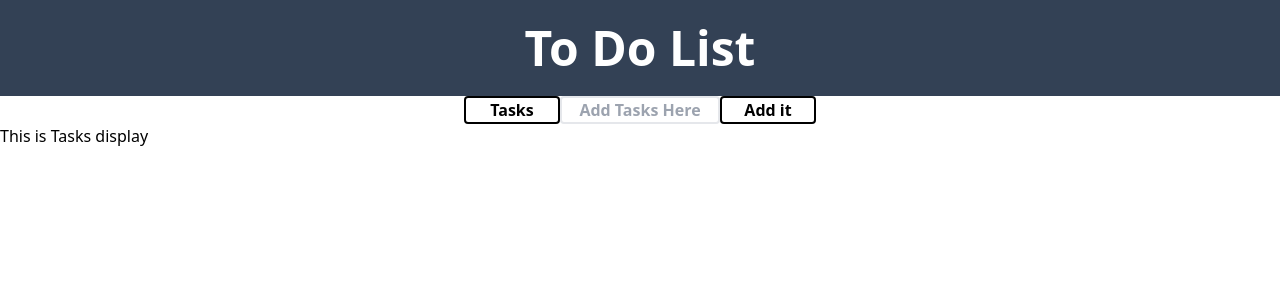
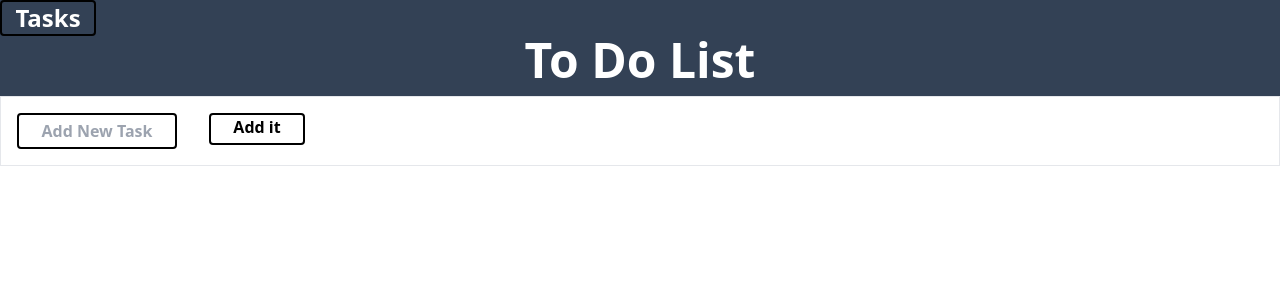
Before and after one commit to ajayhrishi/PracticeProject-ToDoList-With_react-Without_using_context, a React (Create React App) app: page / in a window 1280 px wide. Shown: the top 300 px of the page. Built offline with nearby package versions, Linux system fonts and the light colour scheme.

Commit message:
To do List without context and jason server

```diff
--- a/package.json
+++ b/package.json
@@ -8,6 +8,7 @@
     "@testing-library/user-event": "^13.5.0",
     "react": "^18.2.0",
     "react-dom": "^18.2.0",
+    "react-icons": "^4.9.0",
     "react-scripts": "5.0.1",
     "web-vitals": "^2.1.4"
   },
--- a/src/App.js
+++ b/src/App.js
@@ -4,18 +4,109 @@ import BodyDisplay from "./Pages/BodyDisplay";
 import { useState } from "react";
 
 function App(){
+    const [body,setBody]= useState("Tasks");
+    const [tasks,setTasks] = useState([]);
+    const [completed,setCompleted] = useState([]);
 
 
-    const [body,updateBody]= useState("Tasks");
 
     const ChangeBody = (element)=>{
-        updateBody(element);
+        setBody(element);
+    }
+    /*----------------Task Operations ------------------------*/
+    const AddPendingTask = (element) =>{
+        setTasks(element);
+    }
+    const deletePendingTask = (key) =>{
+        const newTasks = tasks.filter((task)=>{
+            if(key!==task.key){
+                return task;
+            }
+            return null;
+        });
+        setTasks(newTasks);
     }
 
+    const EditPendingTask = (key,value) =>{
+        console.log('this is the EditTask function in the App.js');
+        console.log('we received udpated request with the key', key, ' and value of ', value);
+
+
+        const newTasks = tasks.map((t)=>{
+            if(key===t.key){return {key:t.key, value}}
+            else{
+                return t;
+            }
+        });
+        setTasks(newTasks);
+
+    }
+
+
+
+/*----------------Function to handle the Operations on the Completed Tasks ------------------------*/
+    const CompleteTheTask = (key) =>{
+        const t = tasks.filter((task)=>{
+            if(key===task.key){
+                console.log(task, 'is selected as completed');
+                return task;
+            }
+            return null;
+        });
+        deletePendingTask(key);
+        const completedTask = [...completed,...t];
+        setCompleted(completedTask);
+        return;
+    }
+
+    const deleteOneCompletedTask = (key) =>{
+        const t = completed.filter((task)=>{
+            if(key!==task.key){
+                return task;
+            }
+            return null;
+        });
+        setCompleted(t);
+    }
+
+    const AssignBackToPending = (key) => {
+        const t = completed.filter((task)=>{
+            if(key===task.key){
+                return task;
+            }
+            return null;
+        });
+
+        deleteOneCompletedTask(key);
+
+        const newTask = [...tasks,...t]
+        setTasks(newTask);
+    }
+
+
+    const EditTheCompletedTask = (key,value) =>{
+        console.log('this is the EditTheCompletedTask function in the App.js');
+        console.log('we received udpated request with the key', key, ' and value of ', value);
+
+
+        const newTasks = completed.map((t)=>{
+            if(key===t.key){return {key:t.key, value}}
+            else{
+                return t;
+            }
+        });
+        setCompleted(newTasks);
+
+    }
+
+/*--------------------------------------------------------------------------- */
+
     return <div >
-            <Heading/>
-            <AddTask flip={ChangeBody} body={body}/>
-            <BodyDisplay body={body}/>
+            <div id="ModalReceiver"></div>
+            <Heading body={body} flip={ChangeBody}/>
+            <AddTask tasks={tasks} add={AddPendingTask}/>
+            <BodyDisplay update={EditPendingTask} deletef={deletePendingTask} complete={CompleteTheTask} tasks={tasks} completed={completed}
+            deleteC={deleteOneCompletedTask} undo={AssignBackToPending} updateC = {EditTheCompletedTask}/>
             </div>
 
 }
--- a/src/Pages/AddTaks.js
+++ b/src/Pages/AddTaks.js
@@ -1,20 +1,46 @@
 import Button from "../components/Button";
 import InputBox from "../components/InputBox";
+import { useState } from "react";
+
+function AddTask({tasks,add,className,...rest}){
+
+    const [capturing,setCapturing]= useState('');
+
+    const HandleAutoRefresh = (event) =>{
+            event.preventDefault();
+            updateTasks();
+    }
+
+    const updateTasks = () =>{
+        let key = Math.floor(Math.random()*9999)+capturing.slice(0,3);
+        const newElement = {key, value:capturing,};
+        const newTasks = [...tasks,newElement];
+        add(newTasks);
+        setCapturing('');
+    }
+
+    const captureChange = (event) =>{
+        setCapturing(event.target.value);
+    }
+
+const newClassName = "border h-24"+ className;
+
+return  <div className={newClassName}>
+<form onSubmit={HandleAutoRefresh} className="flex">
+<InputBox onChange={captureChange} className=" m-4 p-1" value={capturing}> Add New Task </InputBox>
+<Button className="m-4 h-8" onClick={()=>updateTasks}> Add it </Button>
+</form>
+</div>
+
+}
 
 
-function AddTask({flip,body}){
-    const Tasks = "Tasks";
-    const Goals = "Goals";
-
-    const changeStatus = () =>{
-        (body===Tasks)?flip(Goals):flip(Tasks);
-    }
-
-    return  <div className="flex justify-center items-center">
-    <Button onClick={()=>{changeStatus();}}>{body}</Button>
-    <InputBox/>
-    <Button> Add it </Button>
-    </div>
-}
 
 export default AddTask;
+
+
+/*
+
+
+
+*/
--- a/src/Pages/BodyDisplay.js
+++ b/src/Pages/BodyDisplay.js
@@ -1,12 +1,13 @@
-import GoalDiplay from "./GoalDisplay";
+/* import GoalDiplay from "./GoalDisplay"; */
+
 import TasksDiplay from "./TasksDisplay";
 
+function BodyDisplay({tasks, update, complete, deletef, completed, deleteC, undo, updateC}){
 
-function BodyDisplay({body}){
-
-
-
-    return <TasksDiplay/>
+    return <TasksDiplay tasks={tasks} update={update} complete={complete} deletef={deletef} completed={completed} deleteC={deleteC} undo={undo} updateC={updateC}/>
 }
 
 export default BodyDisplay;
+
+
+/*useEffect(()=>{if(body==="Tasks"){setOutPut(<TasksDiplay/>)}else{setOutPut(<GoalDiplay/>)}},[body]); */
--- a/src/Pages/Heading.js
+++ b/src/Pages/Heading.js
@@ -1,7 +1,17 @@
-function Heading(){
+import Button from "../components/Button";
+
+function Heading({flip,body}){
+    const Tasks = "Tasks";
+    const Goals = "Goals";
+    const changeStatus = () =>{
+        (body===Tasks)?flip(Goals):flip(Tasks);
+    }
 
 
-    return <div className="w h-24 bg-slate-700 text-white font-bold flex justify-center items-center text-5xl font-sans"><p> To Do List </p></div>
+    return <div className="w h-24 bg-slate-700 text-white font-bold  ">
+        <Button onClick={()=>{changeStatus()}} className="text-2xl border w-24 text-center rounded ">{body}</Button>
+        <p className="text-5xl font-sans flex items-center justify-center"> To Do List </p>
+        </div>
 }
 
 export default Heading;
--- a/src/Pages/TasksDisplay.js
+++ b/src/Pages/TasksDisplay.js
@@ -1,6 +1,90 @@
-function TasksDiplay(){
+import { AiFillEdit,AiFillCloseSquare,AiFillCheckCircle,AiOutlineUndo} from "react-icons/ai";
 
-    return <div>This is Tasks display</div>
+import { useState } from "react";
+import InputBox from "../components/InputBox";
+import Button from "../components/Button";
+
+function TasksDiplay({tasks,update, complete, deletef, completed,deleteC, undo, updateC}){
+
+    const [editKey,setEditKeyState]=useState(false);
+    const [editValue, setEditValue] = useState('');
+
+    const iconClass = "p-2 w-8 h-8 border rounded";
+
+    const Editor = (key) =>{
+        setEditKeyState(key);
+    }
+
+    const updateValue = () =>{
+        update(editKey,editValue);
+        setEditKeyState('');
+    }
+
+    const udpateCompletedTask = () =>{
+        updateC(editKey,editValue);
+        setEditKeyState('');
+    }
+    /*----------- creation of Tasks List JSX elements  ---------- */
+        const JSXtasks =  tasks.map((element)=>{
+
+            if(editKey===element.key){
+
+
+                return <div key={editKey} className="border p-2 font-bold flex">Task:<br/>
+                <form onSubmit={(event)=>{event.preventDefault();updateValue();}}>
+                <InputBox onChange={(event)=>{setEditValue(event.target.value)}}> Type here</InputBox>
+                <Button onClick={()=>{updateValue();}}>Save</Button>
+                </form>
+                </div>
+            }
+
+            return <div className="border p-1 font-bold flex" key={element.key}>
+            <div className="flex ">
+            <div className=" my-4 justify-end" >{element.value}</div>
+            <div className={iconClass} onClick={()=>{complete(element.key)}}><AiFillCheckCircle/></div>
+            <div className={iconClass} onClick={()=>{Editor(element.key)}}><AiFillEdit/></div>
+            <div className={iconClass} onClick={()=>{deletef(element.key)}}><AiFillCloseSquare/></div>
+        </div>
+        </div>
+        });
+    /*----------- creation of completed Tasks List JSX element  ---------- */
+       const JSXcompletedTask = completed.map((element)=>{
+
+        if(editKey===element.key){
+            return <div key={editKey} className="border p-2 font-bold flex">Task:<br/>
+            <form onSubmit={(event)=>{event.preventDefault();udpateCompletedTask();}}>
+            <InputBox onChange={(event)=>{setEditValue(event.target.value)}}> Type here</InputBox>
+            <Button onClick={()=>{udpateCompletedTask();}}>Save</Button>
+            </form>
+            </div>
+        }
+        return <div className="border p-1 font-bold flex" key={element.key}> <div className="flex ">
+        <div className=" my-4 justify-end" >{element.value}</div>
+        <div className={iconClass} onClick={()=>{undo(element.key)}}><AiOutlineUndo/></div>
+        <div className={iconClass} onClick={()=>{Editor(element.key)}}><AiFillEdit/></div>
+        <div className={iconClass} onClick={()=>{deleteC(element.key)}}><AiFillCloseSquare/></div>
+    </div>
+    </div>
+       });
+    /*------------------------------------------------------------------------- */
+
+    return <div>
+
+        <div className="bg-orange-300 mt-10">
+        {[...JSXtasks]}
+        </div>
+
+        <div className="bg-lime-500 mt-20">
+        {[...JSXcompletedTask] }
+        </div>
+    </div>
 }
 
+
+
 export default TasksDiplay;
+
+/*
+
+
+    */
--- a/src/components/Button.js
+++ b/src/components/Button.js
@@ -1,10 +1,9 @@
 
 
 
-function Button({children,...rest}){
-
-    const AddButtonJSX= <div className="border w-24 text-center rounded font-bold border-2	border-black" {...rest}> {children}</div>;
-
+function Button({children,className,...rest}){
+    const newClassName = "border w-24 text-center rounded font-bold border-2 border-black "+ className;
+    const AddButtonJSX= <div className={newClassName} {...rest}> {children}</div>;
     return AddButtonJSX;
 }
 
--- a/src/components/InputBox.js
+++ b/src/components/InputBox.js
@@ -1,8 +1,6 @@
-function InputBox({className,...rest}){
-
+function InputBox({className,children,...rest}){
     const UpdatedClassName = "border w-40 text-center rounded font-bold border-2 border-black"+className;
-
-    const InputJSX = <input placeholder="Add Tasks Here" className={UpdatedClassName} {...rest}/>;
+    const InputJSX = <input placeholder={children} className={UpdatedClassName} {...rest}/>;
     return InputJSX;
 }
 
```
Also changed, not shown: 1 other file (tests, documents, lock files or other folders).
